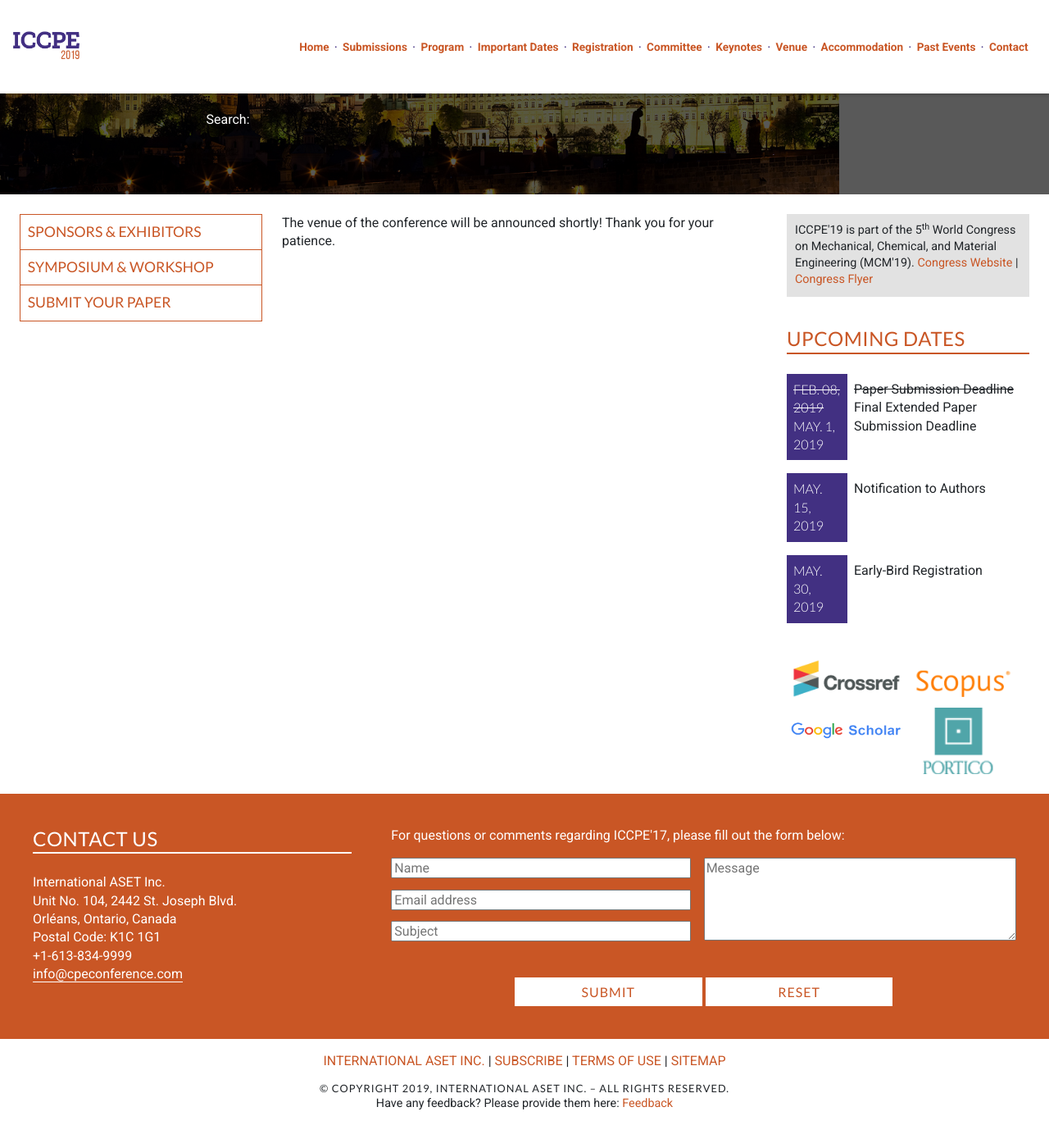
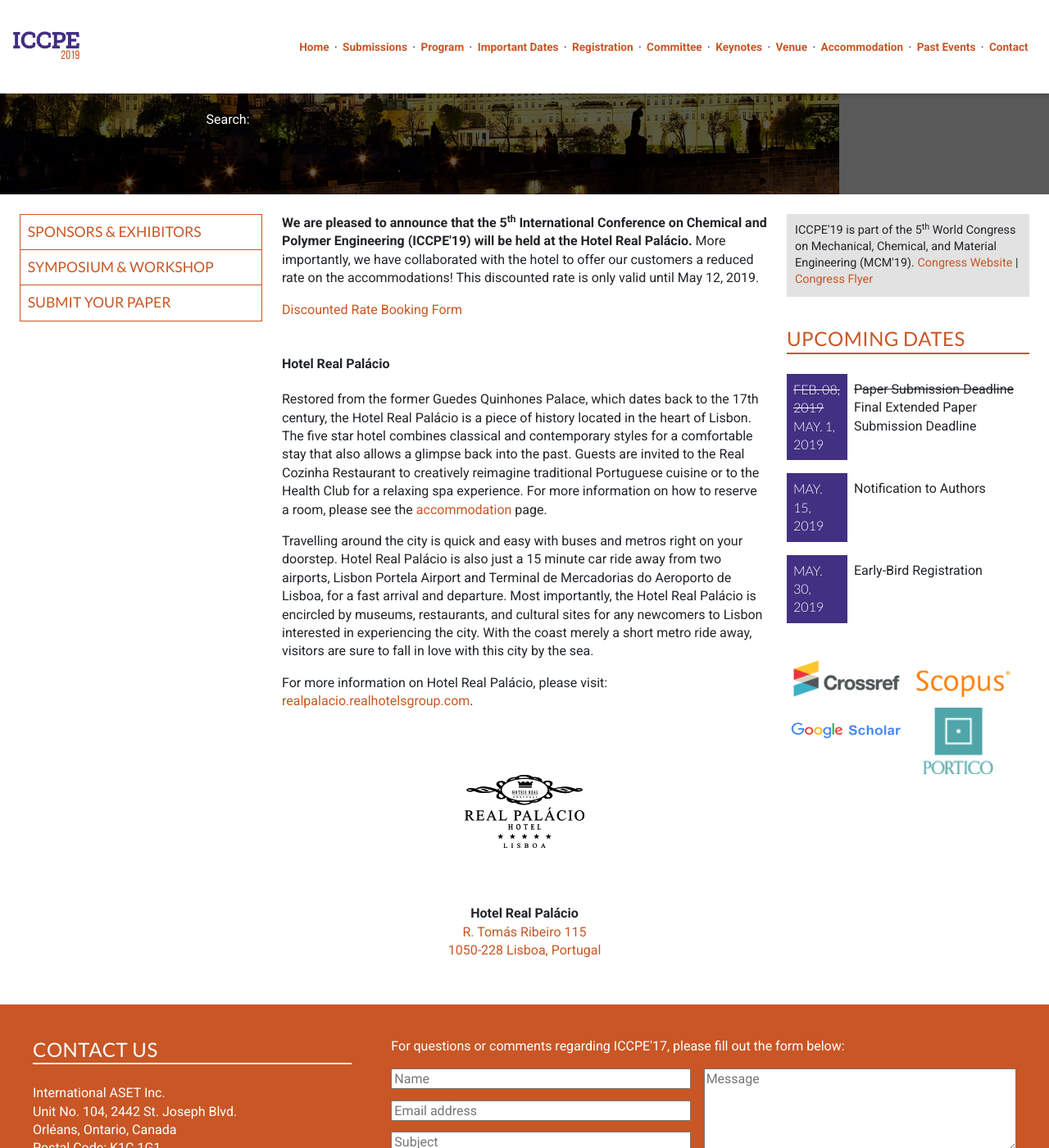
Before and after one commit to intaset/cpeconference, a Jekyll site: the page built from venue.html, in a window 1280 px wide and 1400 px high, scrolled down 243 px. Shown: the whole window at 82% size. Built offline with Jekyll 4.4.1, drawn with Linux system fonts in a browser that asks for light colours; nearby versions of some CDN libraries; Markdown is read by kramdown in place of the engine named in the settings; comment, search, counter and statistics services are not loaded; before the commit the page ends 1616 px from its top, so only the background shows below that.

Commit message:
updated hotel information in venue & accommodation

```diff
--- a/venue.html
+++ b/venue.html
@@ -7,7 +7,38 @@ keyword: applied chemistry conference, polymer processing conference, petroleum
 
 <div class="unit unit-s-1 unit-m-1-4-1 unit-l-1-4-1">
   <div class="unit-spacer content">
-   <p class="body">The venue of the conference will be announced shortly! Thank you for your patience.</p>
+   <p class="body"><strong>We are pleased to announce that the 5<sup>th</sup> International Conference on Chemical and Polymer Engineering (ICCPE'19)  will be held at the Hotel Real Palácio.</strong> More importantly, we have collaborated with the hotel to offer our customers a reduced rate on the accommodations! This discounted rate is only valid until May 12, 2019.</p>
+
+              <a href="../RealPalacioLisbonBookingForm.pdf" class="body-link" target="_blank"><i class="fas fa-hotel fa-2x sr-icons"></i> Discounted Rate Booking Form</a>
+
+<br><br><h4>Hotel Real Palácio</h4>
+<p class="body">Restored from the former Guedes Quinhones Palace, which dates back to the 17th century, the Hotel
+Real Palácio is a piece of history located in the heart of Lisbon. The five star hotel combines classical and
+contemporary styles for a comfortable stay that also allows a glimpse back into the past. Guests are
+invited to the Real Cozinha Restaurant to creatively reimagine traditional Portuguese cuisine or to the
+Health Club for a relaxing spa experience. For more information on how to reserve a room, please see
+the <a href="https://cpeconference.com/accommodation" class="body-link">accommodation</a> page.
+</p>
+
+<p class="body">Travelling around the city is quick and easy with buses and metros right on your doorstep. Hotel Real
+Palácio is also just a 15 minute car ride away from two airports, Lisbon Portela Airport and Terminal de
+Mercadorias do Aeroporto de Lisboa, for a fast arrival and departure. Most importantly, the Hotel Real
+Palácio is encircled by museums, restaurants, and cultural sites for any newcomers to Lisbon interested
+in experiencing the city. With the coast merely a short metro ride away, visitors are sure to fall in love
+with this city by the sea. </p>
+
+<p class="body">For more information on Hotel Real Palácio, please visit: <a href="http://www.realpalacio.realhotelsgroup.com" target="_blank" class="body-link">realpalacio.realhotelsgroup.com</a>.</p>
+
+<center><a href="http://www.realpalacio.realhotelsgroup.com" target="_blank" class="body-link"><img src="../img/realpalacio_logo.png" class="flex-sponsor"></a></center>
+<br>
+<center>
+<p class="body">
+<strong>Hotel Real Palácio</strong><br>
+<a target="_blank" href="https://goo.gl/maps/2nzrHVxWGGs" class="body-link">R. Tomás Ribeiro 115 <br>
+1050-228 Lisboa, Portugal </a><br>
+ <br>
+</p>
+</center>
 
 
 	<!--<p class="body"><strong>We are pleased to announce that the  5<sup>th</sup> International Conference on Chemical and Polymer Engineering (ICCPE'19) will be held in Madrid, Spain, on August 16 - 18, 2018 at the Novotel Madrid Center</strong>.</p>
```
Also changed, not shown: accommodation.html (+17 -1 lines), img/realpalacio_logo.png (added), 5 other files.
